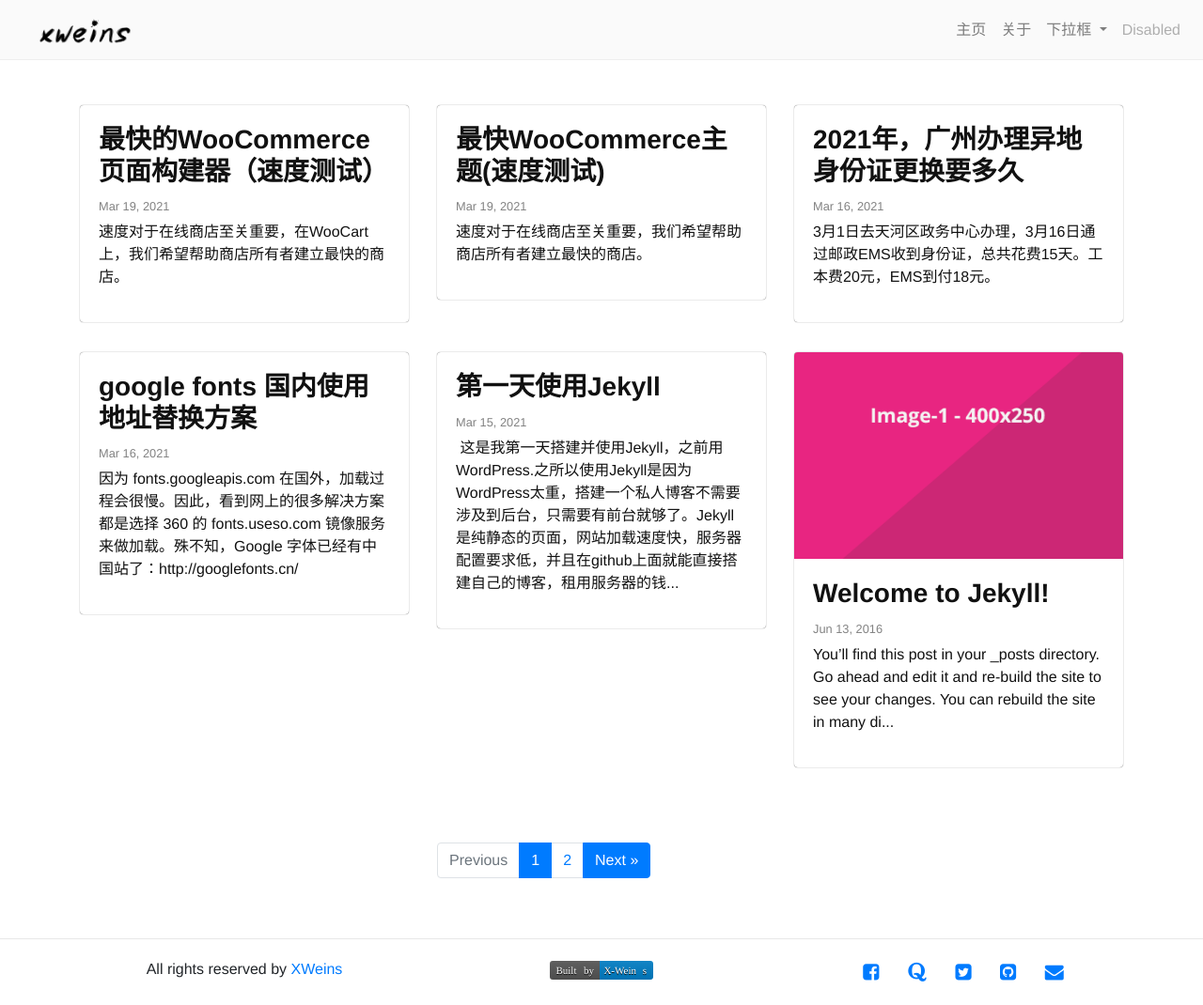
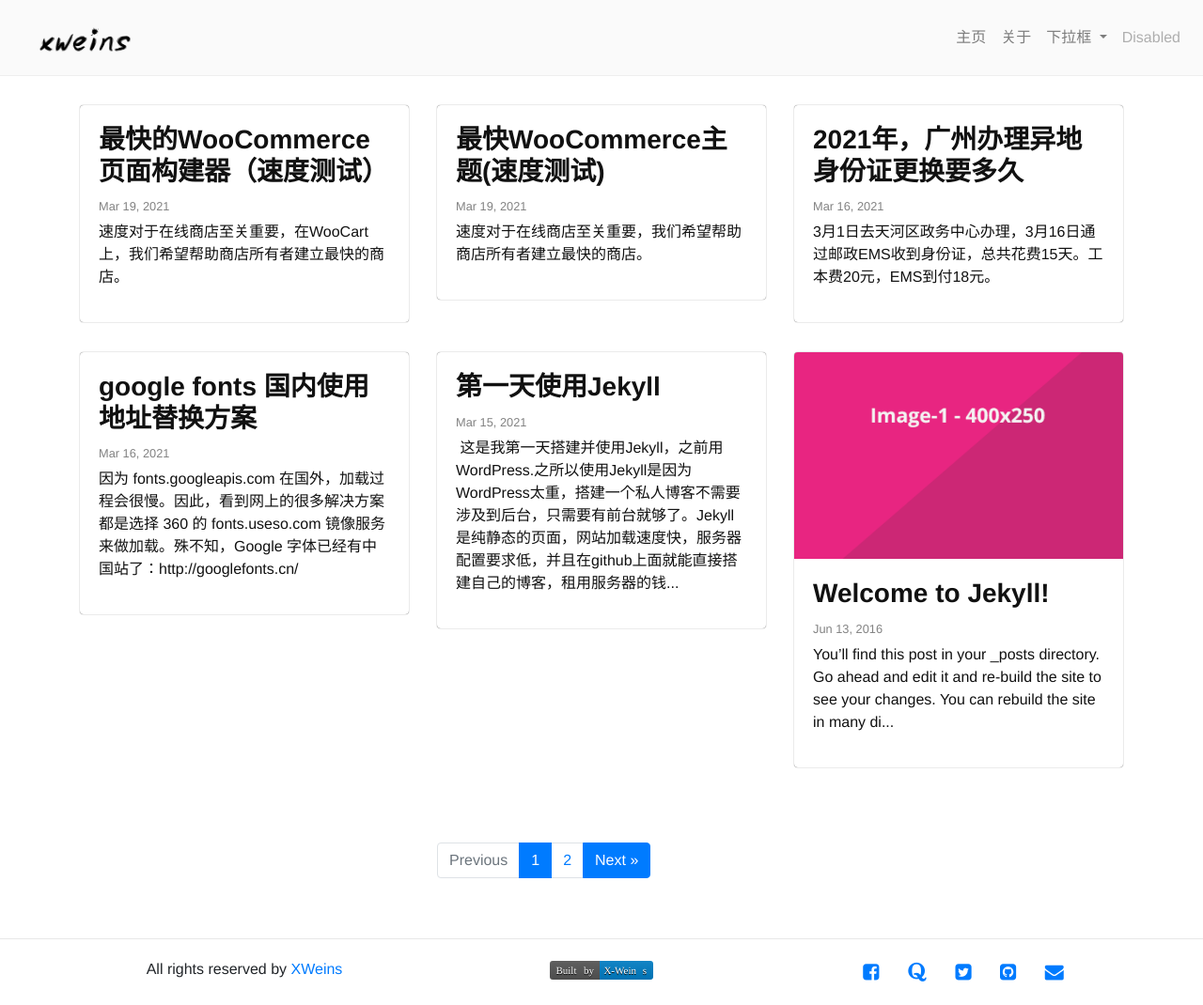
Before and after one commit to xlostpath/xlostway.github.io, a Jekyll site: the page built from index.html, in a window 1280 px wide and 1070 px high. Shown: the whole window at 94% size. Built offline with Jekyll 4.4.1, drawn with Linux system fonts in a browser that asks for light colours; some web fonts are replaced; the list of posts is cut into pages by our own code.

Commit message:
Delete the herght setting for navbar

```diff
--- a/_sass/_layout.scss
+++ b/_sass/_layout.scss
@@ -11,7 +11,6 @@ body {
   position: fixed;
   z-index: 1;
   width: 100%;
-  height: 6%;
 }
 
 /* 自定义导航栏背景色 */
```
